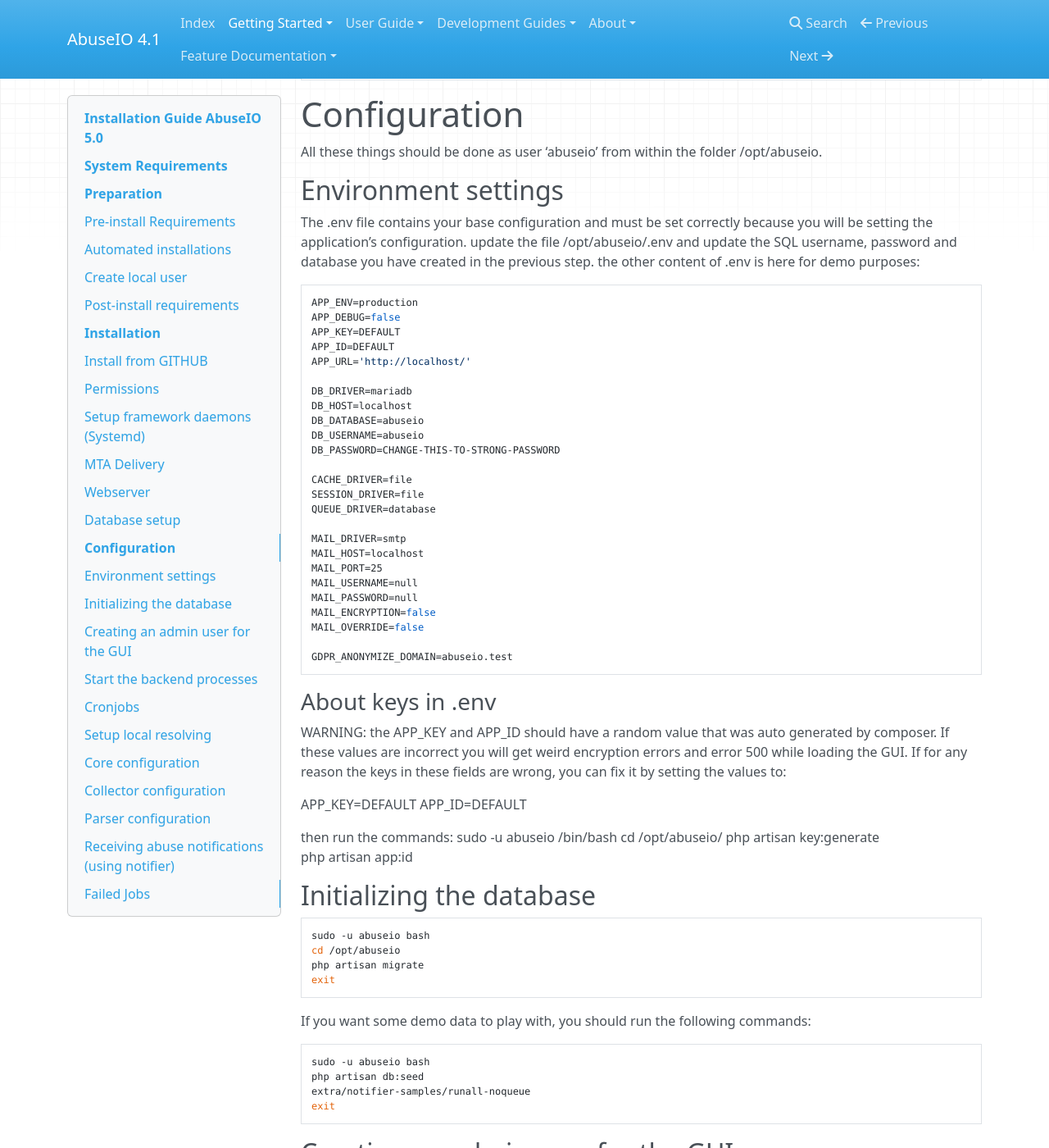
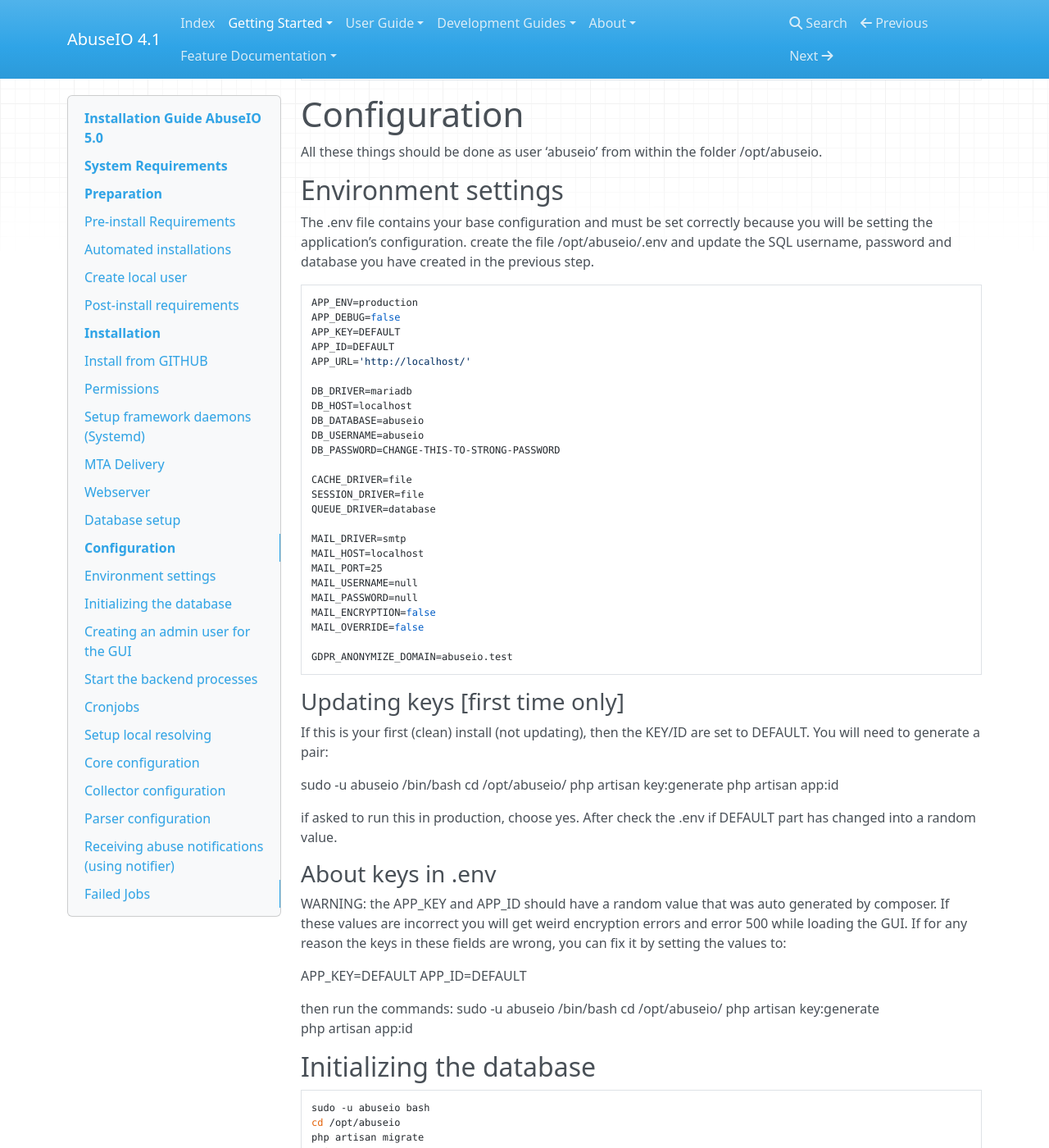
Before and after one commit to AbuseIO/abuseio-docs, an MkDocs documentation site: the page built from docs/installation.md, in a window 1280 px wide and 1400 px high, scrolled down 6286 px. Shown: the whole window at 82% size. Built offline with MkDocs 1.6.1, drawn with Linux system fonts in a browser that asks for light colours; nearby versions of some CDN libraries; old or Windows-style settings are respelled for this version of MkDocs.

Commit message:
Update installation.md

````diff
--- a/docs/installation.md
+++ b/docs/installation.md
@@ -300,7 +300,7 @@ All these things should be done as user 'abuseio' from within the folder /opt/ab
 
 ## Environment settings
 
-The .env file contains your base configuration and must be set correctly because you will be setting the application's configuration. update the file /opt/abuseio/.env and update the SQL username, password and database you have created in the previous step. the other content of .env is here for demo purposes:
+The .env file contains your base configuration and must be set correctly because you will be setting the application's configuration. create the file /opt/abuseio/.env and update the SQL username, password and database you have created in the previous step.
 
 ```bash
 APP_ENV=production
@@ -329,6 +329,16 @@ MAIL_OVERRIDE=false
 
 GDPR_ANONYMIZE_DOMAIN=abuseio.test
 ```
+### Updating keys [first time only]
+If this is your first (clean) install (not updating), then the KEY/ID are set to DEFAULT. You will need to generate a pair:
+
+sudo -u abuseio /bin/bash
+cd /opt/abuseio/
+php artisan key:generate
+php artisan app:id
+
+if asked to run this in production, choose yes. After check the .env if DEFAULT part has changed into a random value.
+
 ### About keys in .env
 WARNING: the APP_KEY and APP_ID should have a random value that was auto generated by composer. If these values are incorrect you will get weird encryption errors and error 500 while loading the GUI. If for any reason
 the keys in these fields are wrong, you can fix it by setting the values to:
@@ -341,6 +351,7 @@ sudo -u abuseio /bin/bash
 cd /opt/abuseio/
 php artisan key:generate
 php artisan app:id
+
 ## Initializing the database
 
 ```
````
